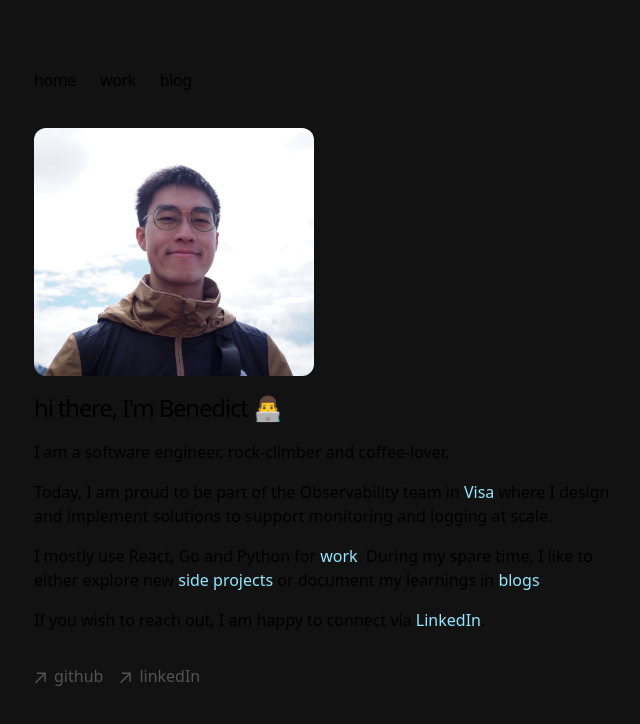
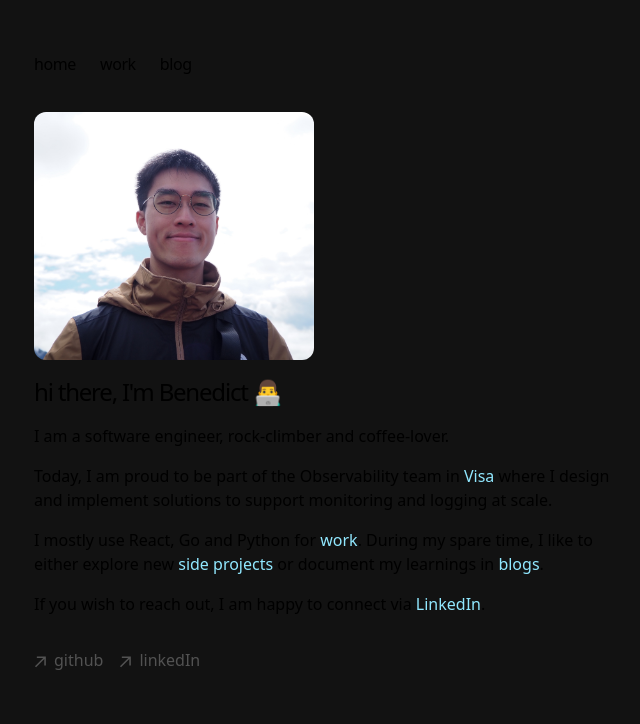
Before and after one commit to chensxb97/chensxb97.github.io, a Next.js app: page / in a window 1280 px wide. Shown: the top 724 px of the page, without its empty margins (318-958 px from the left). Built offline with nearby package versions, Linux system fonts and the light colour scheme.

Commit message:
adjust top margin

```diff
--- a/app/layout.tsx
+++ b/app/layout.tsx
@@ -56,7 +56,7 @@
       )}
     >
       <body className="antialiased max-w-xl mb-40 flex flex-col md:flex-row mx-4 mt-4 lg:mx-auto">
-        <main className="flex-auto min-w-0 mt-12 flex flex-col px-2 md:px-0">
+        <main className="flex-auto min-w-0 mt-8 flex flex-col px-2 md:px-0">
           <Navbar />
           {children}
           <Footer />
```
